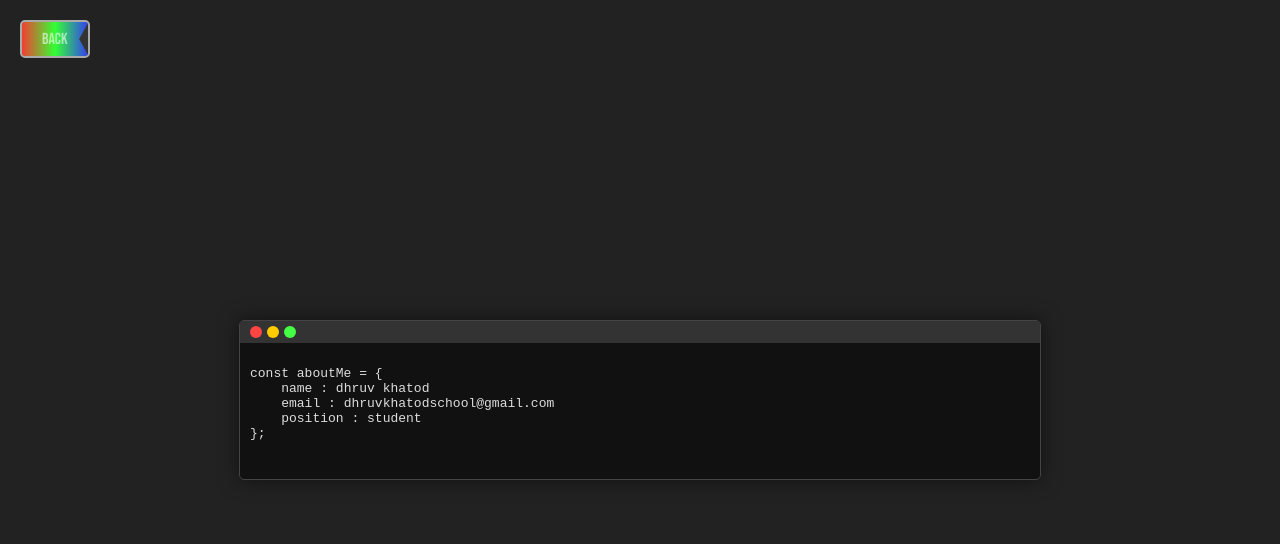
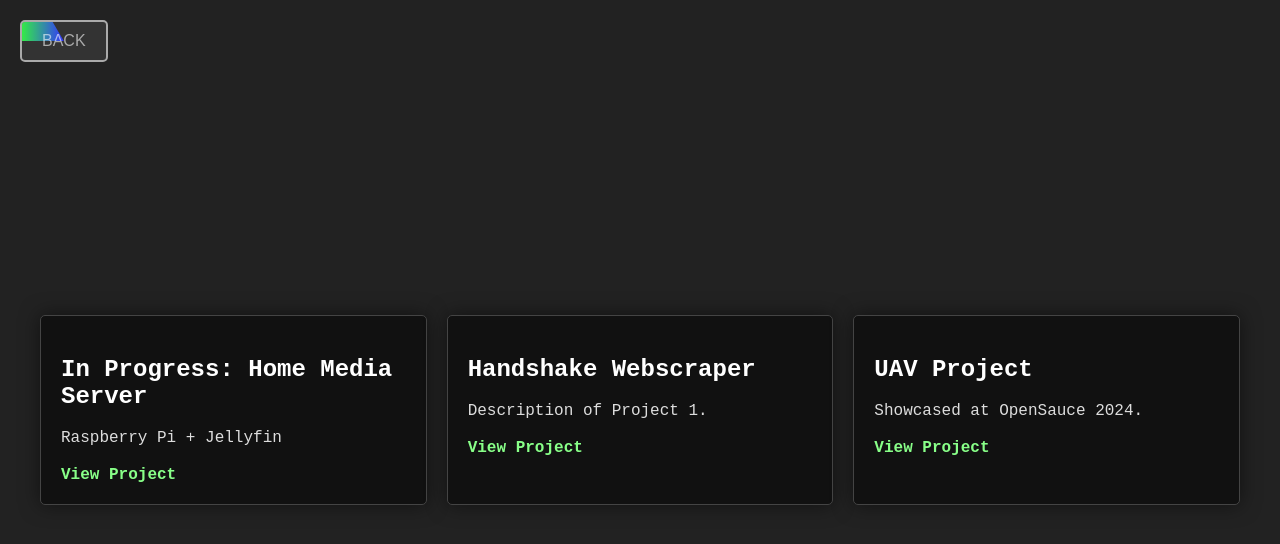
Before and after one commit to dkhatod/dk-website, a plain HTML site: page pages/about.html in a window 1280 px wide. Drawn offline with Linux system fonts and the light colour scheme.

Commit message:
Slightly fixed back button CSS.

```diff
--- a/pages/about.html
+++ b/pages/about.html
@@ -1,37 +1,33 @@
-<link rel="stylesheet" href="../styles/about.css">
-<link rel="stylesheet" href="../styles/back-button.css">
+
 <!DOCTYPE html>
 <html lang="en">
-    <link rel="preconnect" href="https://fonts.gstatic.com">
-    <link href="https://fonts.googleapis.com/css2?family=Bebas+Neue&display=swap" rel="stylesheet">
 <head>
     <meta charset="UTF-8">
     <meta name="viewport" content="width=device-width, initial-scale=1.0">
-    <title>About Me</title>
+    <title>Projects Showcase</title>
+    <link rel="stylesheet" href="../styles/projects.css">
+    <link rel="stylesheet" href="../styles/back-button.css">
 </head>
 <a href="../index.html" class="back-button" aria-label="Back">Back</a>
 <body>
 
-<div class="terminal">
-    <div class="terminal-header">
-        <div class="terminal-buttons">
-            <span class="terminal-button close"></span>
-            <span class="terminal-button minimize"></span>
-            <span class="terminal-button maximize"></span>
+
+    <div class="projects-container">
+        <div class="project">
+            <h2 class="project-title">In Progress: Home Media Server</h2>
+            <p class="project-description">Raspberry Pi + Jellyfin</p>
+            <a href="#" class="project-link">View Project</a>
         </div>
-        <span class="terminal-title"></span>
+        <div class="project">
+            <h2 class="project-title">Handshake Webscraper</h2>
+            <p class="project-description">Description of Project 1.</p>
+            <a href="#" class="project-link">View Project</a>
+        </div>
+        <div class="project">
+            <h2 class="project-title">UAV Project</h2>
+            <p class="project-description">Showcased at OpenSauce 2024.</p>
+            <a href="#" class="project-link">View Project</a>
+        </div>
     </div>
-    <div class="terminal-body">
-        <pre class="terminal-output">
-const aboutMe = {
-    name : dhruv khatod
-    email : dhruvkhatodschool@gmail.com
-    position : student
-};
-        </pre>
-    </div>
-</div>
-
-<script src="../scripts/about.js"></script>
 </body>
 </html>
--- a/styles/back-button.css
+++ b/styles/back-button.css
@@ -3,31 +3,37 @@
     top: 20px;
     left: 20px;
     display: inline-block;
-    padding: 7.5px 20px;
-    background-color: #333;
-    border: 2px solid #aaa;
-    border-radius: 5px;
-    color: #aaa;
-    font-family: 'Bebas Neue', sans-serif;
-    text-decoration: none;
+    background-color: rgb(51, 51, 51);
+    color: rgb(170, 170, 170);
+    font-family: "Bebas Neue", sans-serif;
     text-transform: uppercase;
     z-index: 1000;
+    padding: 10px 20px;
+    border-width: 2px;
+    border-style: solid;
+    border-color: rgb(170, 170, 170);
+    border-image: initial;
+    border-radius: 5px;
+    text-decoration: none;
     overflow: hidden;
-    transition: color 0.3s, border-color 0.3s, background-color 0.3s;
+    transition: color 0.3s ease 0s, border-color 0.3s ease 0s, background-color 0.3s ease 0s;
 }
 
-.back-button:before {
-    content: '';
+.back-button::before {
+    content: "";
     position: absolute;
-    top: -2px;
-    left: -2px;
-    width: calc(100% + 4px);
-    height: calc(100% + 4px);
-    background: linear-gradient(to right, #f00, #0f0, #00f);
+    top: -5px;
+    left: -5px;
+    width: calc(100% + 10px);
+    height: calc(100% + 10px);
     mix-blend-mode: screen;
-    animation: none;
+    animation-timeline: auto;
+    animation-range-start: normal;
+    animation-range-end: normal;
     clip-path: polygon(0% 0%, 100% 0%, 85% 50%, 100% 100%, 0% 100%);
-    transition: transform 0.3s;
+    background: linear-gradient(to right, rgb(255, 0, 0), rgb(0, 255, 0), rgb(0, 0, 255));
+    animation: auto ease 0s 1 normal none running none;
+    transition: transform 0.3s ease 0s;
 }
 
 .back-button:hover {
```
